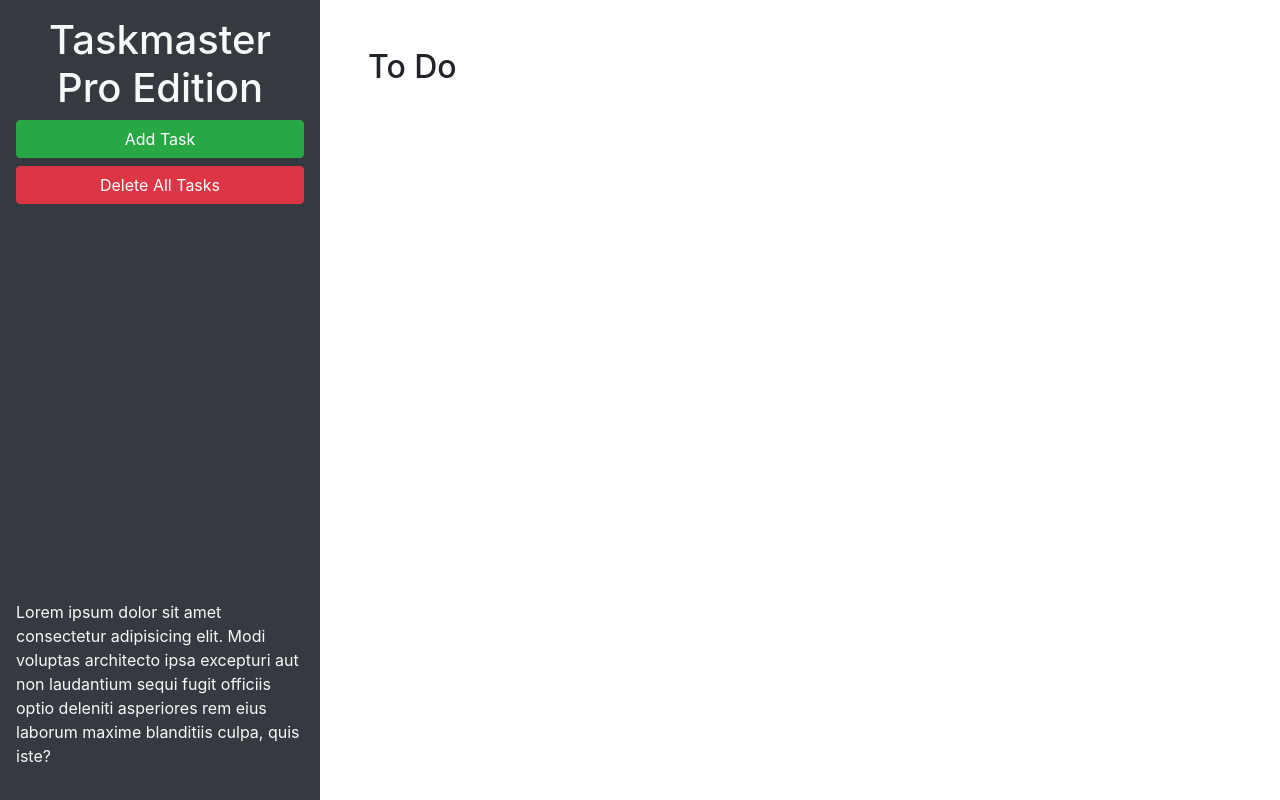
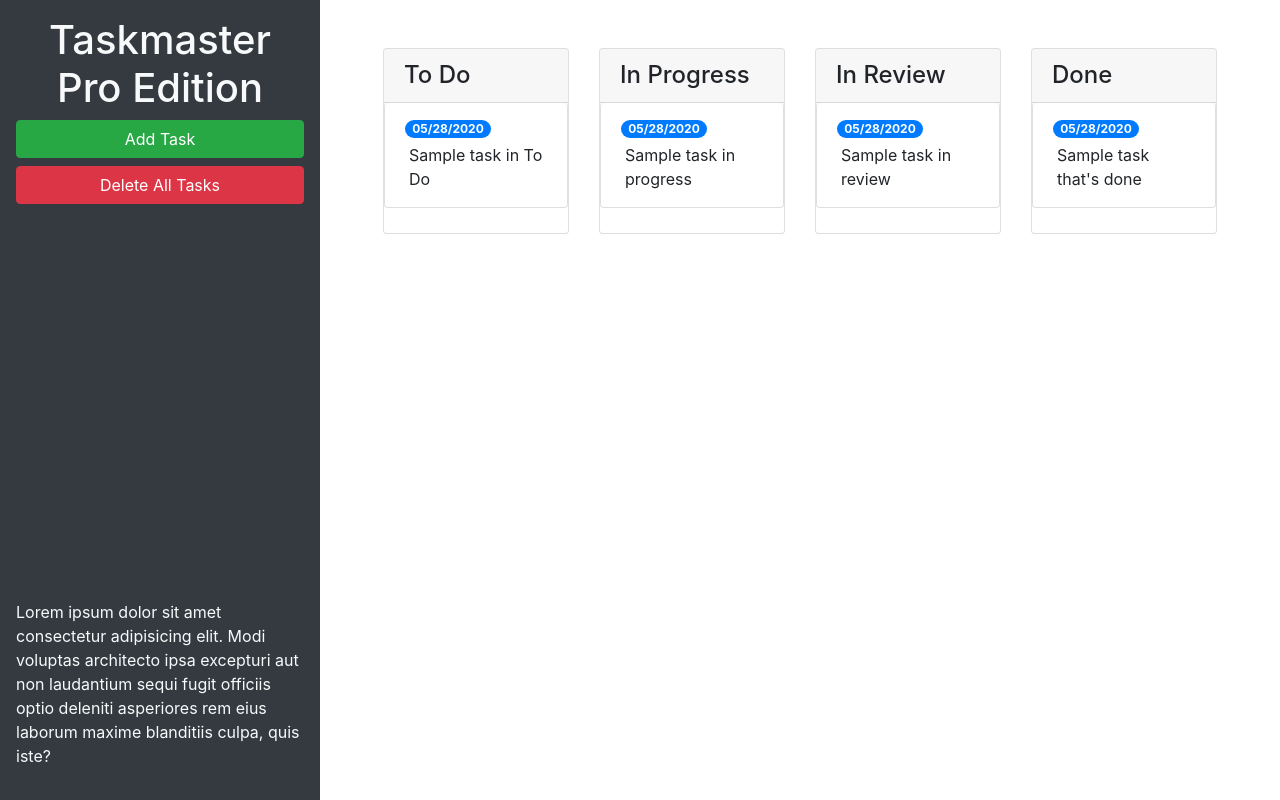
Before and after one commit to benmcrae5/taskmaster-pro, a plain HTML site: page index.html in a window 1280 px wide. Drawn offline with nearby package versions, Linux system fonts and the light colour scheme.

Commit message:
TaskMaster Pro V 5.2.5

```diff
--- a/index.html
+++ b/index.html
@@ -23,13 +23,66 @@
         laudantium sequi fugit officiis optio deleniti asperiores rem eius laborum maxime blanditiis culpa, quis iste?
       </p>
     </header>
+
+
     <main class="col-12 col-lg-9">
-      <div class="m-5">
-        <h2>To Do</h2>
-        <ul id="list-toDo" class="list-group"> </ul>
+      <div class="m-5 row justify-content-around">
+        <!--ToDo Start-->
+        <div class="col-12 col-md-6 col-xl-3 mb-3">
+          <div class="card">
+            <h4 class="card-header">To Do</h2>
+            <ul id="list-toDo" class="list-group">
+              <li class="list-group-item">
+                <span class="badge badge-primary badge-pill">05/28/2020</span>
+                <p class="m-1">Sample task in To Do</p>
+              </li>
+            </ul>
+          </div>
+        </div>
+        <!--ToDo end-->
+        <!--InProgress start-->
+        <div class="col-12 col-md-6 col-xl-3 mb-3">
+          <div class="card">
+            <h4 class="card-header">In Progress</h2>
+            <ul id="list-inProgress" class="list-group">
+              <li class="list-group-item">
+                <span class="badge badge-primary badge-pill">05/28/2020</span>
+                <p class="m-1">Sample task in progress</p>
+              </li>
+            </ul>
+          </div>
+        </div>
+        <!--InProgress End-->
+        <!-- in review start -->
+        <div class="col-12 col-md-6 col-xl-3 mb-3">
+          <div class="card">
+            <h4 class="card-header">In Review</h2>
+            <ul id="list-inReview" class="list-group">
+              <li class="list-group-item">
+                <span class="badge badge-primary badge-pill">05/28/2020</span>
+                <p class="m-1">Sample task in review</p>
+              </li>
+            </ul>
+          </div>
+        </div>
+        <!-- in review end -->
+        <!-- done start -->
+        <div class="col-12 col-md-6 col-xl-3 mb-3">
+          <div class="card">
+            <h4 class="card-header">Done</h2>
+            <ul id="list-done" class="list-group">
+              <li class="list-group-item">
+                <span class="badge badge-primary badge-pill">05/28/2020</span>
+                <p class="m-1">Sample task that's done</p>
+              </li>
+            </ul>
+          </div>
+        </div>
+        <!-- done end -->
       </div>
     </main>
   </div>
+
 
   <!-- Modal -->
   <div class="modal fade" id="task-form-modal" tabindex="-1" role="dialog" aria-labelledby="task-form-modal"
@@ -46,11 +99,11 @@
           <form>
             <div class="form-group">
               <label for="modalTaskDescription">Task description</label>
-              <textarea id="modalTaskDescription" rows="3"></textarea>
+              <textarea id="modalTaskDescription" rows="3" class="form-control"></textarea>
             </div>
             <div class="form-group">
               <label for="modalDueDate">Due date</label>
-              <input type="text" id="modalDueDate" placeholder="mm/dd/yyyy" autocomplete="off" />
+              <input type="text" class="form-control" id="modalDueDate" placeholder="mm/dd/yyyy" autocomplete="off" />
             </div>
           </form>
         </div>
```
